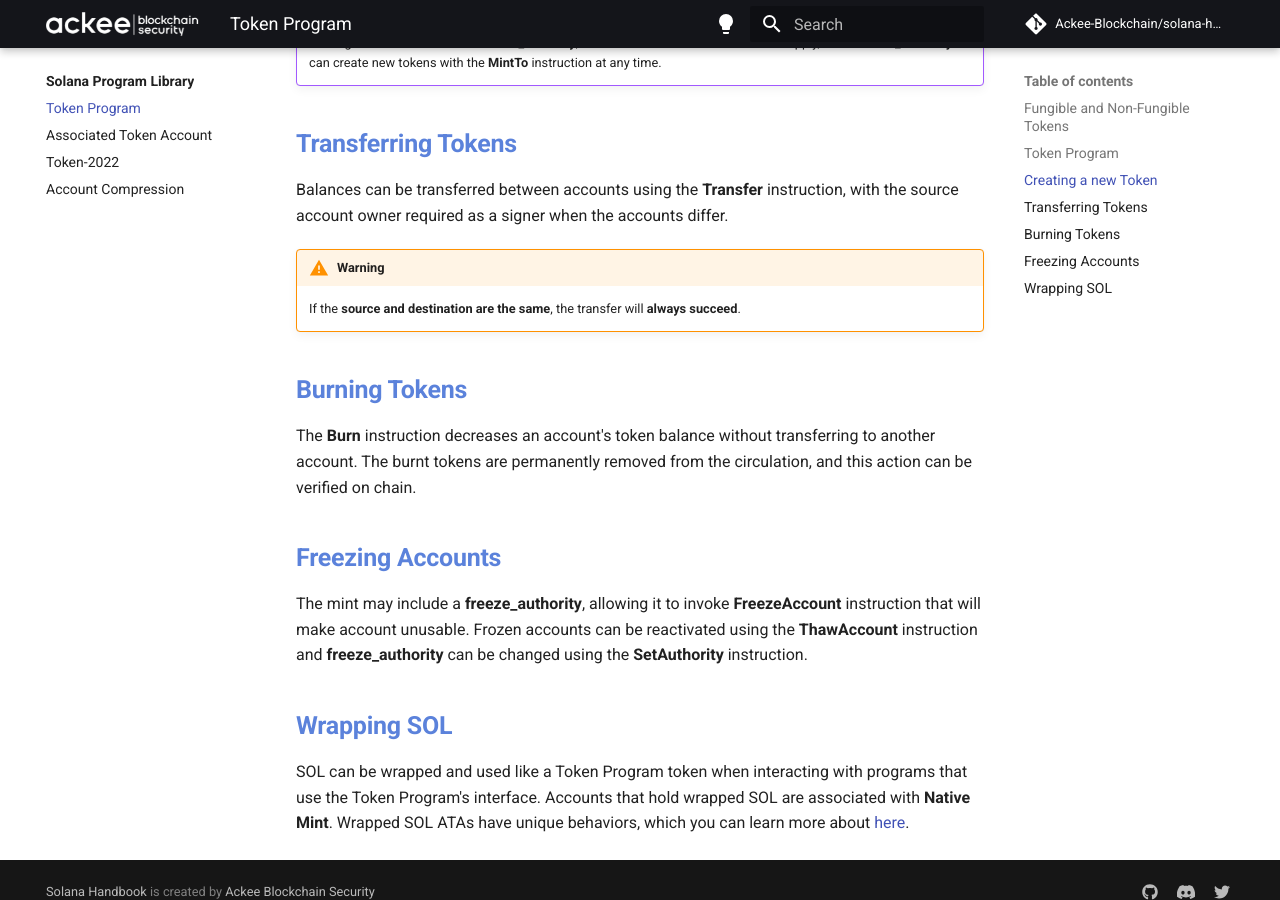
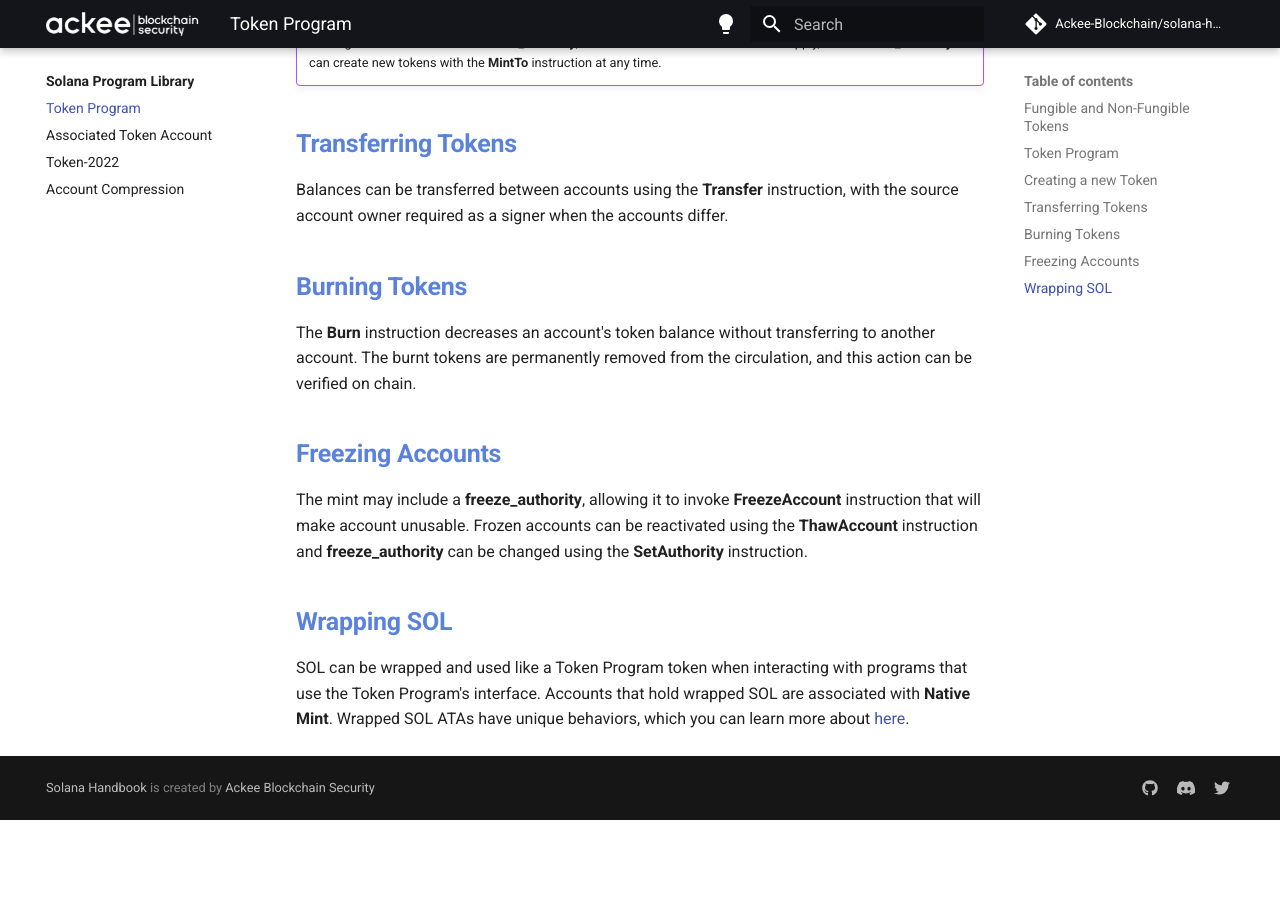
Before and after one commit to vmpyre/solana-handbook, an MkDocs documentation site: the page built from docs/handbook/chapter4/token-program.md, in a window 1280 px wide and 900 px high, scrolled down 1283 px. Built offline with MkDocs 1.6.1 and Material for MkDocs 9.7.7, drawn with Linux system fonts in a browser that asks for light colours; comment, search, counter and statistics services are not loaded; after the commit the page ends 2103 px from its top, so only the background shows below that.

Commit message:
remove transfer warning

```diff
--- a/docs/handbook/chapter4/token-program.md
+++ b/docs/handbook/chapter4/token-program.md
@@ -26,10 +26,6 @@ A new token can be created by initializing a new mint. The mint is used to creat
 
 Balances can be transferred between accounts using the **Transfer** instruction, with the source account owner required as a signer when the accounts differ.
 
-!!! warning
-
-    If the **source and destination are the same**, the transfer will **always succeed**.
-
 ## Burning Tokens
 
 The **Burn** instruction decreases an account's token balance without transferring to another account. The burnt tokens are permanently removed from the circulation, and this action can be verified on chain.
```
